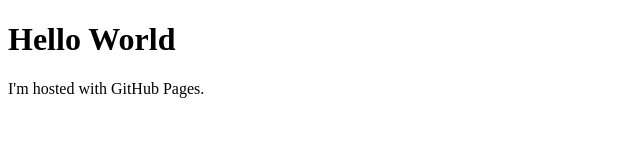
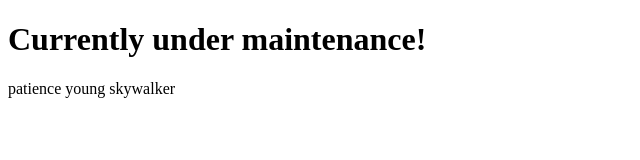
Before and after one commit to matt-torres/matt-torres.github.io, a plain HTML site: page index.html in a window 1280 px wide. Shown: the whole page, without its empty margins (0-640 px from the left). Drawn offline with Linux system fonts and the light colour scheme.

Commit message:
index
text

```diff
--- a/index.html
+++ b/index.html
@@ -1,7 +1,7 @@
 <!DOCTYPE html>
 <html>
 <body>
-<h1>Hello World</h1>
-<p>I'm hosted with GitHub Pages.</p>
+<h1>Currently under maintenance!</h1>
+<p>patience young skywalker</p>
 </body>
 </html>
```
